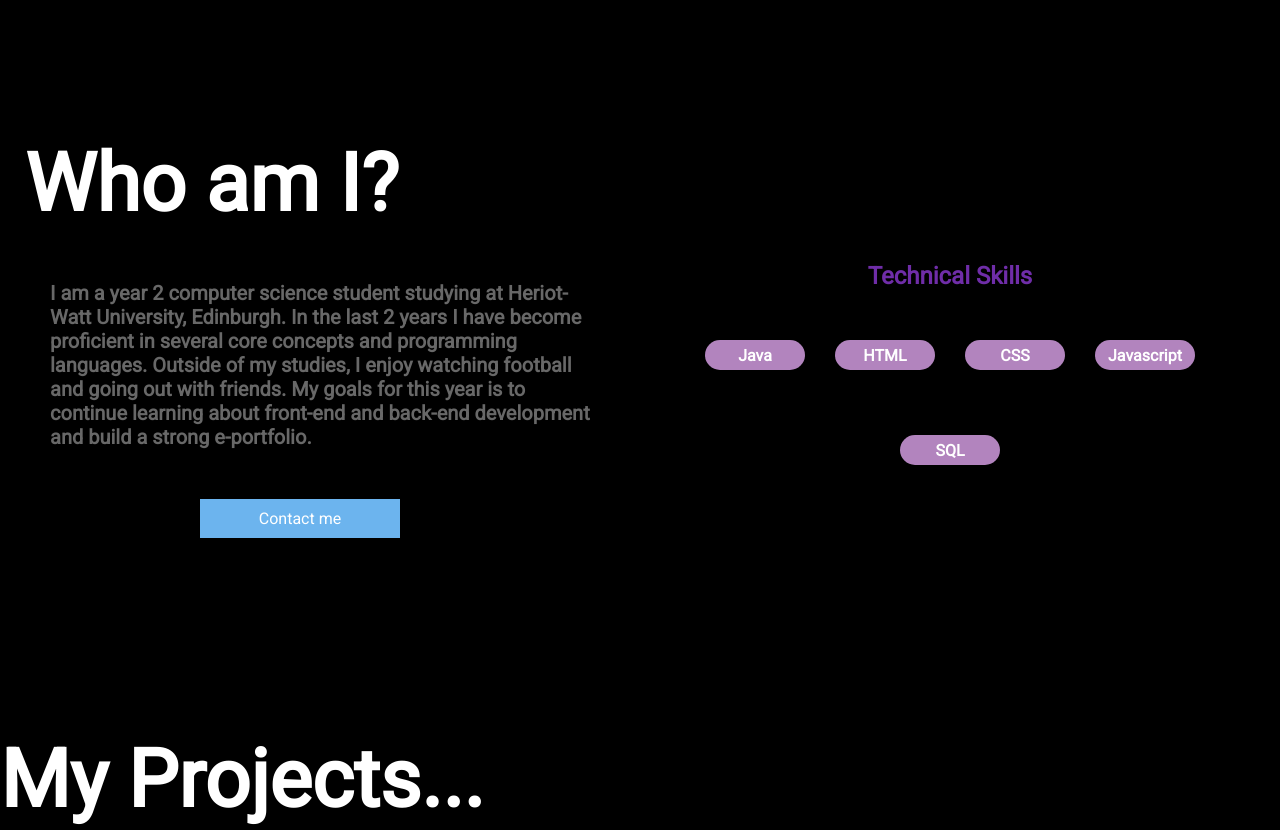
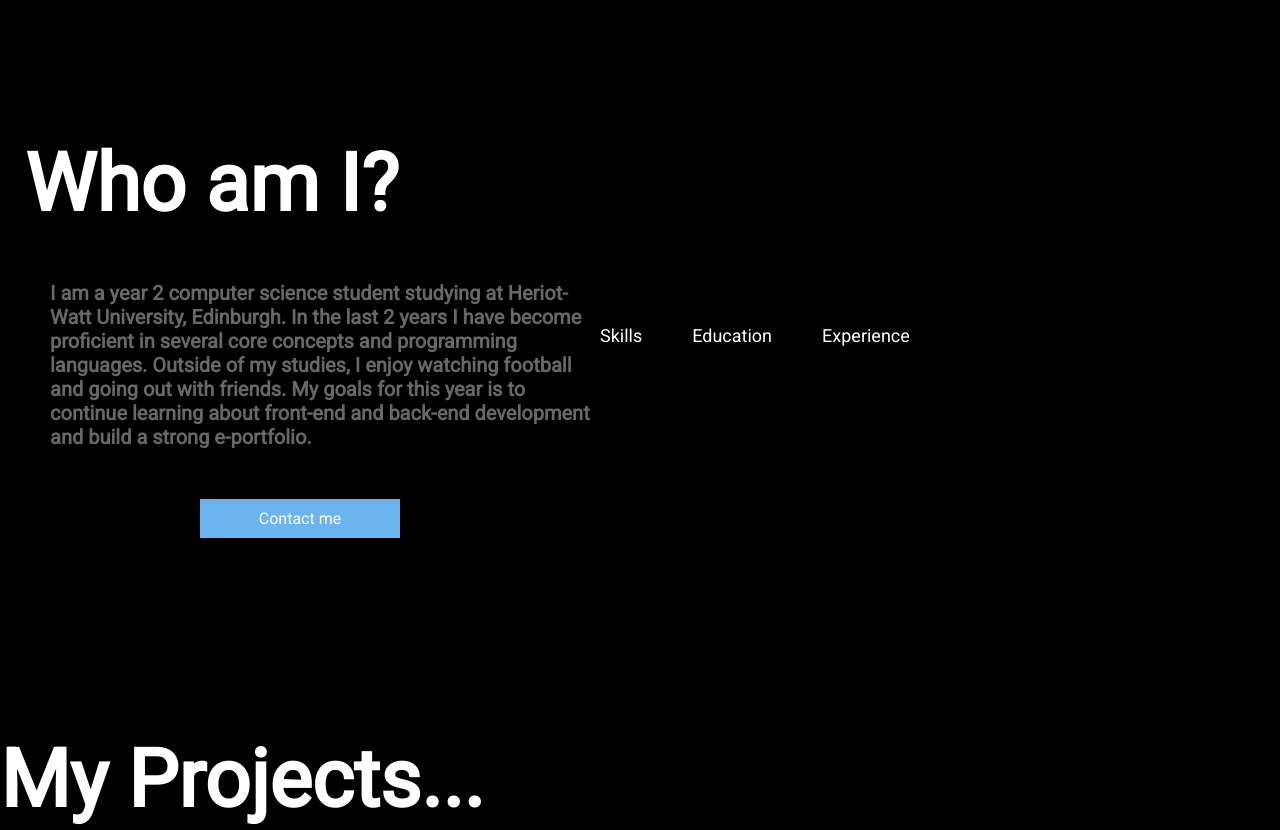
Before and after one commit to em2063/flashcard-study-partner, a plain HTML site: page personal-website/index.html in a window 1280 px wide. Shown: the part 660-1490 px from the top of the page. Drawn offline with nearby package versions, Linux system fonts and the light colour scheme.

Commit message:
updated about me section

```diff
--- a/personal-website/index.html
+++ b/personal-website/index.html
@@ -26,7 +26,7 @@
       <!--Hero Section-->
     <main>
         <div id="hero-container">
-          <h1 class="hero-text2">Hi,<br>I'm Ethan</h1>
+          <h1 class="hero-text2">Hi,<br>I'm <span id="hero-ethan">Ethan</span></h1>
           <p id="hero-description">An ethusiastic Computer Science student interested in Software Engineering.<br>
                 Explore my journey.
           </p>
@@ -46,15 +46,12 @@
                 <div id="about-button">Contact me</div>
             </div>
         </div>
-        <div id="skills-container">
-            <h1 id="skills-h1">Technical Skills</h1>
-            <ul>
-                <li><div class="skills-div">Java</div></li>
-                <li><div class="skills-div">HTML</div></li>
-                <li><div class="skills-div">CSS</div></li>
-                <li><div class="skills-div">Javascript</div></li>
-                <li><div class="skills-div">SQL</div></li>
-            </ul>
+        <div id="technical-about">
+            <div id="titles">
+                <p class="tab-links">Skills</p>
+                <p class="tab-links">Education</p>
+                <p class="tab-links">Experience</p>
+            </div>
         </div>
       </section>
 
--- a/personal-website/style.css
+++ b/personal-website/style.css
@@ -74,6 +74,10 @@ nav {
     margin-bottom: 10px;
 }
 
+#hero-ethan {
+    color: #3EB489;
+}
+
 #hero-description {
     color: #686868;
     font-weight: bold;
@@ -101,7 +105,7 @@ nav {
 #about {
     margin-top: 20px;
     display: flex;
-    flex-direction: row;
+    align-items: center;
 }
 
 #about-container {
@@ -112,26 +116,14 @@ nav {
     color: #fff;
     font-size: 5em;
     margin-left: 25px;
+    margin-bottom: 50px;
 }
 
 #about-description {
-    margin-top: 50px;
     margin-left: 50px;
     color: #686868;
     font-size: 1.25em;
     font-weight: bold;
-}
-
-/*Skills Section*/
-#skills-container {
-  width: 600px;
-  margin-left: 50px;
-  text-align: center;
-}
-
-#skills-h1 {
-    margin-top: 125px;
-    color: #6F2DA8;
 }
 
 #about-button {
@@ -156,29 +148,20 @@ nav {
     cursor: pointer;
 }
 
-ul {
-    display: flex;
-    flex-wrap: wrap;
-    justify-content: space-between;
-    list-style: none;
-    justify-content: center;
+/*Skills Section*/
+
+.tab-links{
+    color: #fff;
+    margin-right: 50px;
+    font-size: 18px;
+    font-weight: 500;
+    cursor: pointer;
 }
 
-.skills-div {
+#titles {
     display: flex;
-    align-items: center;
-    justify-content: center;
-    padding: 10px;
-    margin: 15px;
-    width: 100px;
-    background-color: #B284BE;
-    border-radius: 15px;
-    height: 30px;
-    margin-top: 50px;
-    color: #fff;
-    font-weight: bold;
+    margin: 20px 0 40px;
 }
-
 
 /*Project Section*/
 #project{
```
